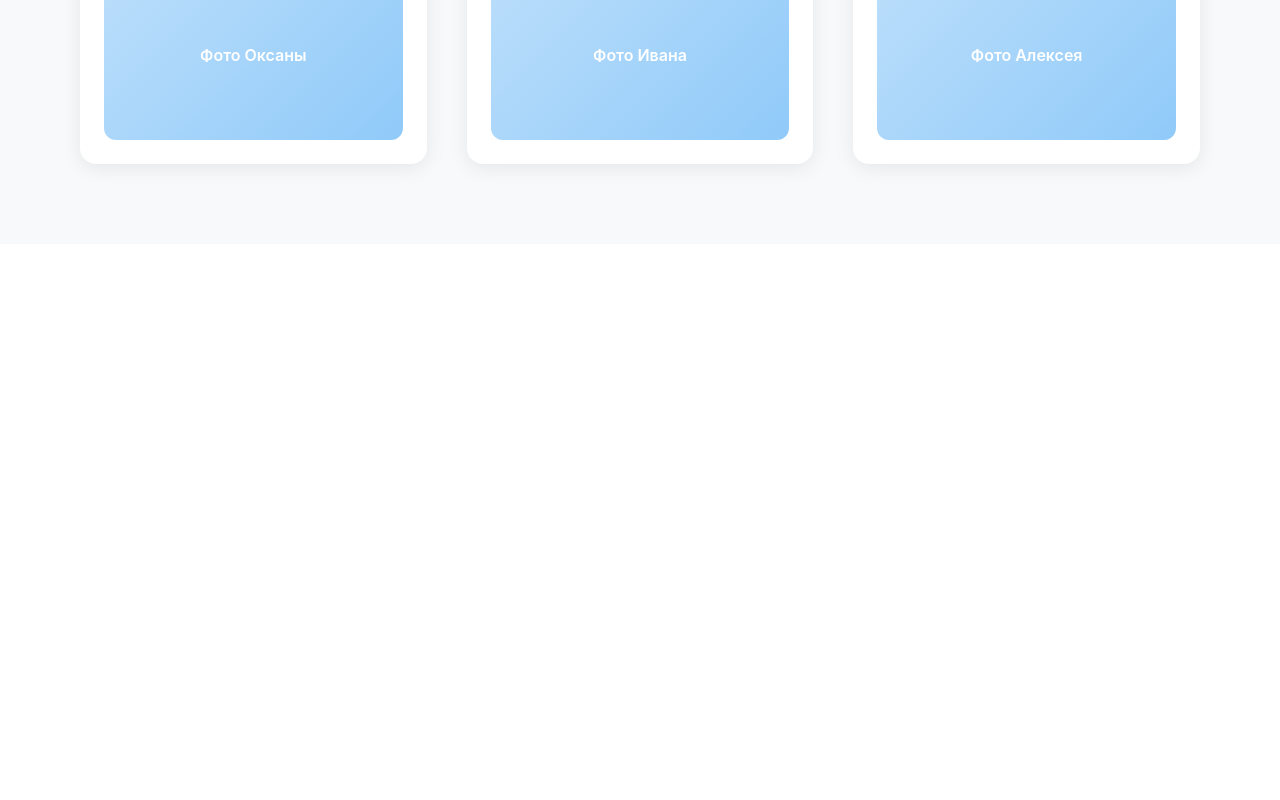
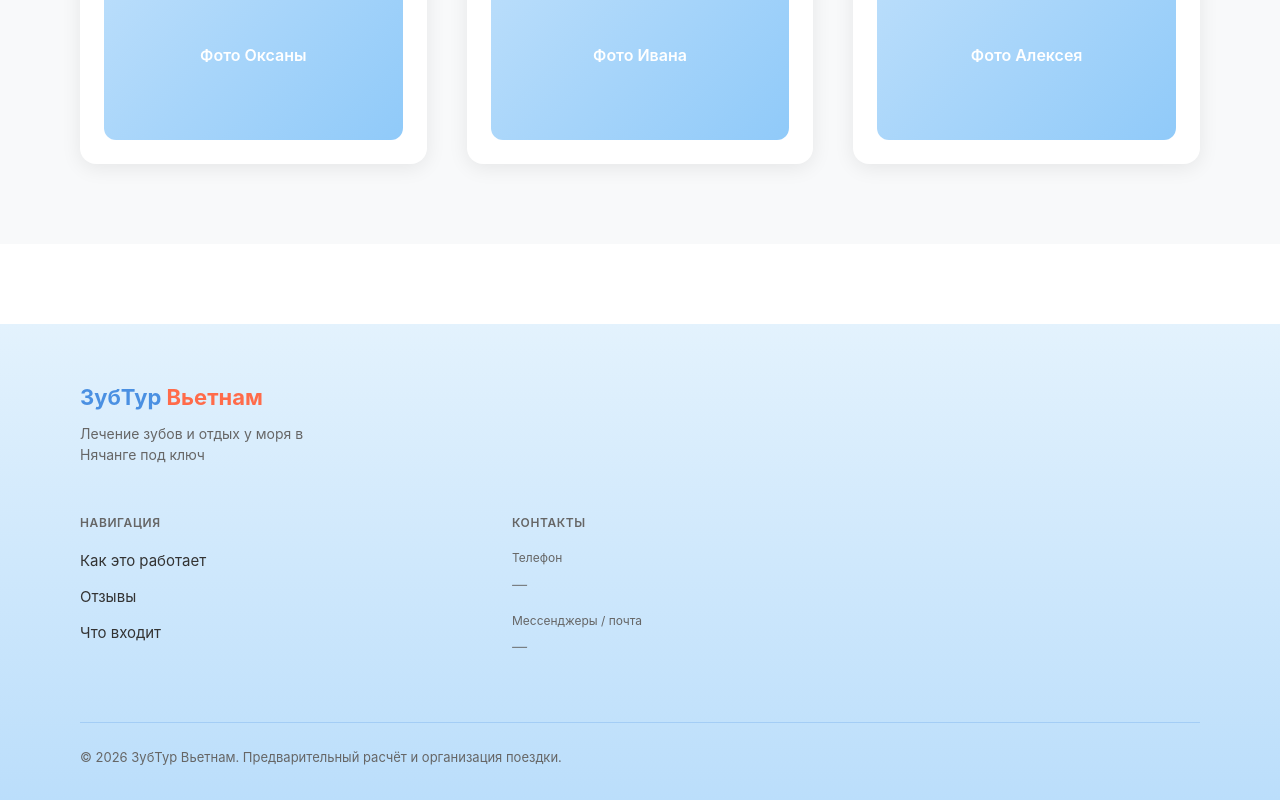
Before and after one commit to OGSmit/Zub, a Nuxt app: page / in a window 1280 px wide. Shown: the part 2097-2897 px from the top of the page. Before the commit the page ends 2341 px from the top, so only its background shows below. Built offline with nearby package versions, Linux system fonts and the light colour scheme.

Commit message:
feat: add footer

```diff
--- /dev/null
+++ b/components/AppFooter.vue
@@ -0,0 +1,198 @@
+<template>
+  <footer class="footer">
+    <div class="container">
+      <div class="footer__grid">
+        <div class="footer__brand">
+          <NuxtLink to="/" class="footer__logo">
+            ЗубТур <span>Вьетнам</span>
+          </NuxtLink>
+          <p class="footer__tagline">
+            Лечение зубов и отдых у моря в Нячанге под ключ
+          </p>
+        </div>
+
+        <nav class="footer__nav">
+          <h4 class="footer__heading">Навигация</h4>
+          <ul class="footer__links">
+            <li><a href="#how-it-works">Как это работает</a></li>
+            <li><a href="#reviews">Отзывы</a></li>
+            <li><a href="#what-included">Что входит</a></li>
+          </ul>
+        </nav>
+
+        <div class="footer__contacts">
+          <h4 class="footer__heading">Контакты</h4>
+          <ul class="footer__contact-list">
+            <li class="footer__contact-item">
+              <span class="footer__contact-label">Телефон</span>
+              <span class="footer__contact-value footer__contact-value--placeholder">
+                <!-- Сюда добавим номер позже -->
+                —
+              </span>
+            </li>
+            <li class="footer__contact-item">
+              <span class="footer__contact-label">Мессенджеры / почта</span>
+              <span class="footer__contact-value footer__contact-value--placeholder">
+                <!-- Сюда добавим контакты позже -->
+                —
+              </span>
+            </li>
+          </ul>
+        </div>
+      </div>
+
+      <div class="footer__bottom">
+        <p class="footer__copyright">
+          © {{ currentYear }} ЗубТур Вьетнам. Предварительный расчёт и организация поездки.
+        </p>
+      </div>
+    </div>
+  </footer>
+</template>
+
+<script setup lang="ts">
+const currentYear = new Date().getFullYear()
+</script>
+
+<style scoped lang="scss">
+.footer {
+  background: linear-gradient(180deg, #E3F2FD 0%, #BBDEFB 100%);
+  color: $text-dark;
+  padding-top: 48px;
+  padding-bottom: 24px;
+  margin-top: 60px;
+
+  @include desktop {
+    padding-top: 56px;
+    padding-bottom: 32px;
+    margin-top: 80px;
+  }
+
+  &__grid {
+    display: grid;
+    grid-template-columns: 1fr;
+    gap: 32px;
+    margin-bottom: 40px;
+
+    @include tablet {
+      grid-template-columns: 1fr 1fr;
+      gap: 40px;
+    }
+
+    @include desktop {
+      grid-template-columns: 1.2fr 1fr 1fr;
+      gap: 48px;
+      margin-bottom: 48px;
+    }
+  }
+
+  &__brand {
+    grid-column: 1 / -1;
+
+    @include tablet {
+      grid-column: auto;
+    }
+  }
+
+  &__logo {
+    display: inline-block;
+    font-size: 22px;
+    font-weight: 700;
+    color: $primary-color;
+    text-decoration: none;
+    margin-bottom: 8px;
+    transition: color 0.2s ease;
+
+    &:hover {
+      color: darken($primary-color, 8%);
+    }
+
+    span {
+      color: $accent-color;
+    }
+  }
+
+  &__tagline {
+    font-size: 14px;
+    color: $text-light;
+    line-height: 1.5;
+    margin: 0;
+    max-width: 280px;
+  }
+
+  &__heading {
+    font-size: 12px;
+    font-weight: 600;
+    text-transform: uppercase;
+    letter-spacing: 0.05em;
+    color: $text-light;
+    margin: 0 0 16px;
+  }
+
+  &__links {
+    list-style: none;
+    margin: 0;
+    padding: 0;
+  }
+
+  &__links li {
+    margin-bottom: 10px;
+  }
+
+  &__links a {
+    color: $text-dark;
+    text-decoration: none;
+    font-size: 15px;
+    transition: color 0.2s ease;
+
+    &:hover {
+      color: $primary-color;
+      text-decoration: underline;
+    }
+  }
+
+  &__contact-list {
+    list-style: none;
+    margin: 0;
+    padding: 0;
+  }
+
+  &__contact-item {
+    margin-bottom: 14px;
+  }
+
+  &__contact-label {
+    display: block;
+    font-size: 12px;
+    color: $text-light;
+    margin-bottom: 4px;
+  }
+
+  &__contact-value {
+    font-size: 15px;
+    color: $text-dark;
+
+    &--placeholder {
+      color: $text-light;
+      font-style: italic;
+      opacity: 0.8;
+    }
+  }
+
+  &__bottom {
+    padding-top: 24px;
+    border-top: 1px solid rgba($primary-color, 0.25);
+  }
+
+  &__copyright {
+    font-size: 13px;
+    color: $text-light;
+    margin: 0;
+    text-align: center;
+
+    @include desktop {
+      text-align: left;
+    }
+  }
+}
+</style>
--- a/pages/index.vue
+++ b/pages/index.vue
@@ -5,6 +5,7 @@
     <HowItWorksSection />
     <TestimonialsSection />
     <!-- <WhatIncludedSection /> -->
+    <AppFooter />
   </div>
 </template>
 
```
